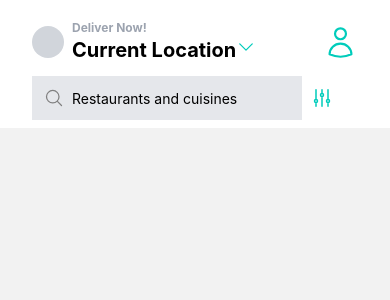
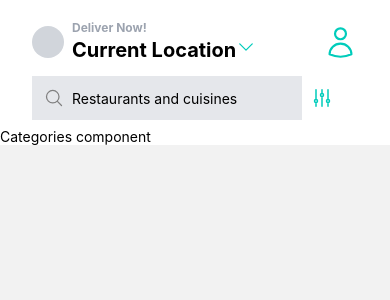
Before and after one commit to sirawat21/clone-deliveroo, a React Native app: screen /Home in a window 390 px wide. Shown: the top 300 px of the page. Built offline with nearby package versions, Linux system fonts and the light colour scheme.

Commit message:
Added Categories component

```diff
--- a/components/categories/categories.component.jsx
+++ b/components/categories/categories.component.jsx
@@ -1,5 +1,5 @@
 import React from "react";
-import { View, Text } from "react-natives";
+import { View, Text } from "react-native";
 
 const Categroies = () => {
     return(
--- a/components/index.js
+++ b/components/index.js
@@ -0,0 +1 @@
+export { default as Categroies } from "./categories/categories.component";
--- a/screens/home.screen.jsx
+++ b/screens/home.screen.jsx
@@ -14,6 +14,7 @@ import {
   UserIcon,
   MagnifyingGlassIcon,
 } from "react-native-heroicons/outline";
+import { Categroies } from "../components";
 
 const HomeScreen = () => {
   const navigation = useNavigation();
@@ -35,9 +36,7 @@ const HomeScreen = () => {
           className="h-4 w-7 bg-gray-300 p-4 rounded-full"
         />
         <View className="flex-1">
-            <Text className="font-bold text-xs text-gray-400">
-              Deliver Now!
-            </Text>
+          <Text className="font-bold text-xs text-gray-400">Deliver Now!</Text>
           <Text className="font-bold text-xl">
             Current Location
             <ChevronDownIcon size={20} color="#00CCBB" />
@@ -60,6 +59,7 @@ const HomeScreen = () => {
       {/* Context */}
       <ScrollView>
         {/* Component Categroies */}
+        <Categroies />
         {/* Featured Rows */}
       </ScrollView>
     </SafeAreaView>
```
Lines whose indentation alone changed are shown as unchanged.
